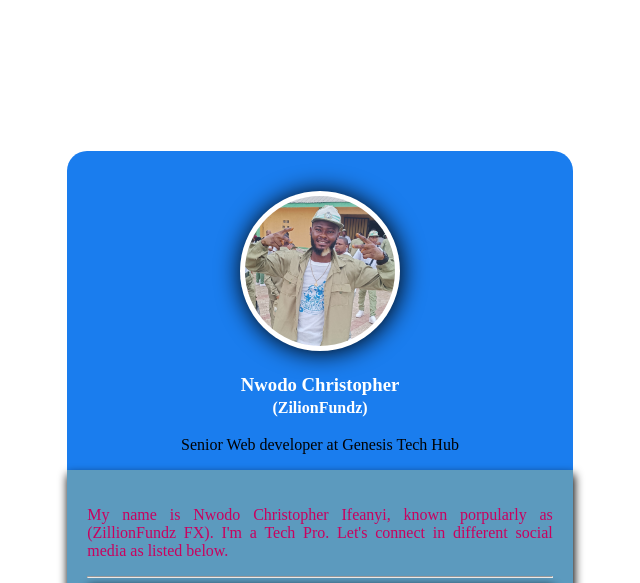
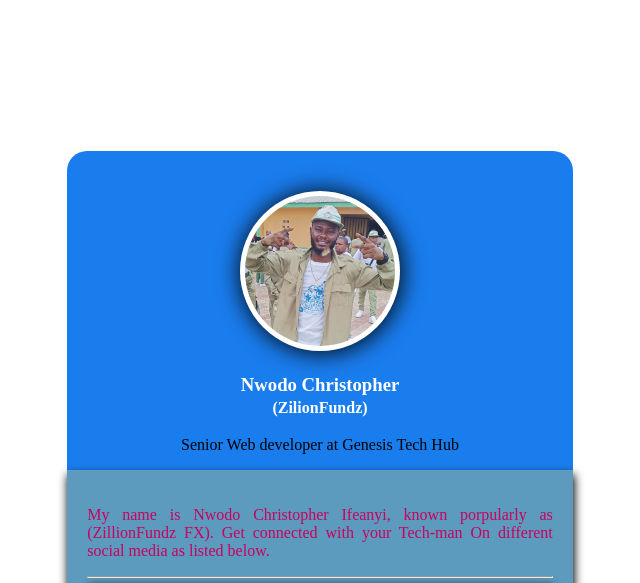
Before and after one commit to ZillionFundz/profilecard, a plain HTML site: page index.html in a window 1280 px wide. Shown: the top 583 px of the page, without its empty margins (320-960 px from the left). Drawn offline with Linux system fonts and the light colour scheme.

Commit message:
Update index.html

```diff
--- a/index.html
+++ b/index.html
@@ -16,8 +16,8 @@
             <p>Senior Web developer at Genesis Tech Hub</p>
             <div class="description-box">
                 <p>My name is Nwodo Christopher Ifeanyi, known porpularly
-                    as (ZillionFundz FX). I'm a Tech Pro. Let's connect in different
-                    social media as listed below.
+                    as (ZillionFundz FX). Get connected with your Tech-man
+                    On different social media as listed below.
                 </p>
                 <hr />
                 <div class="icon-group">
```
